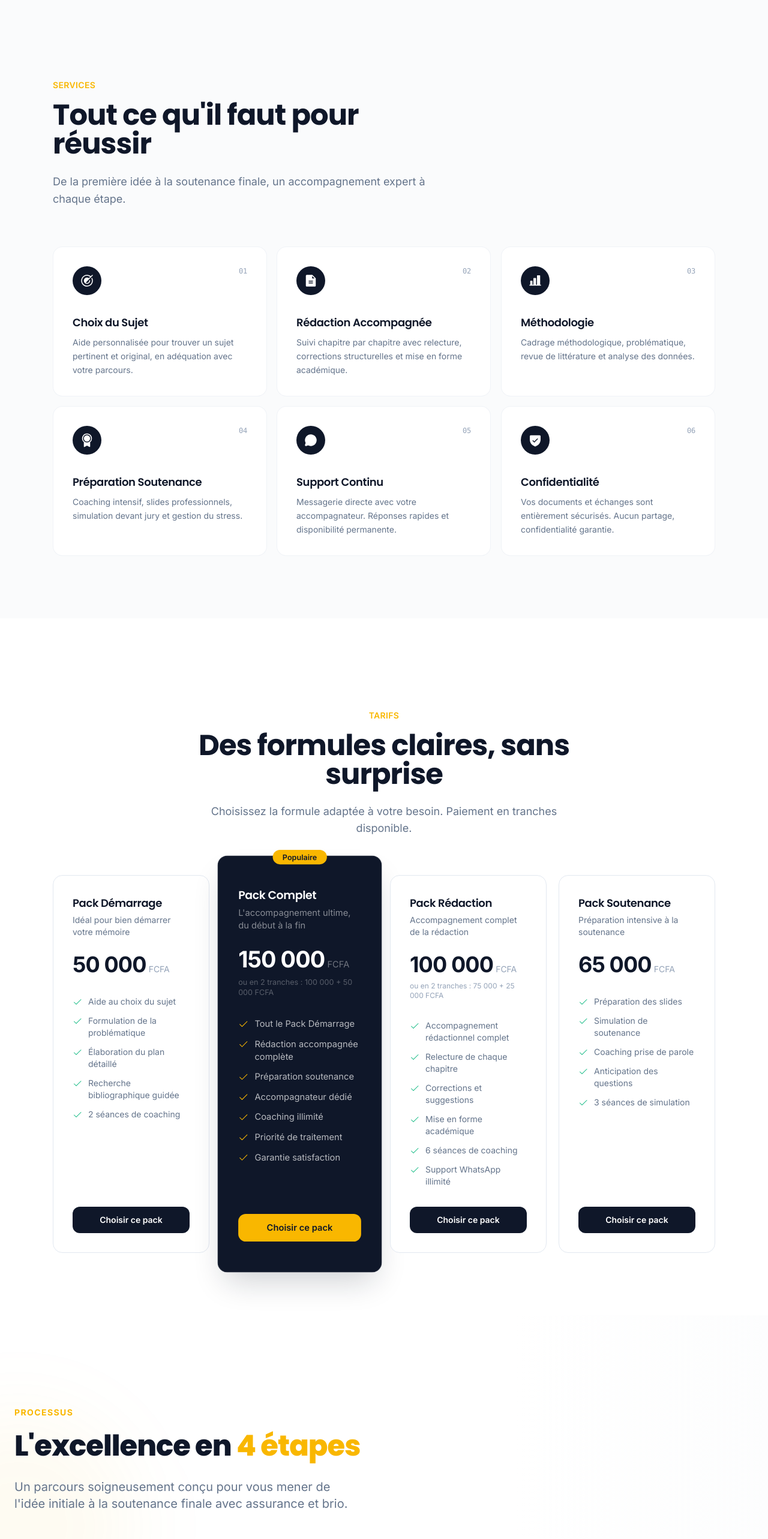
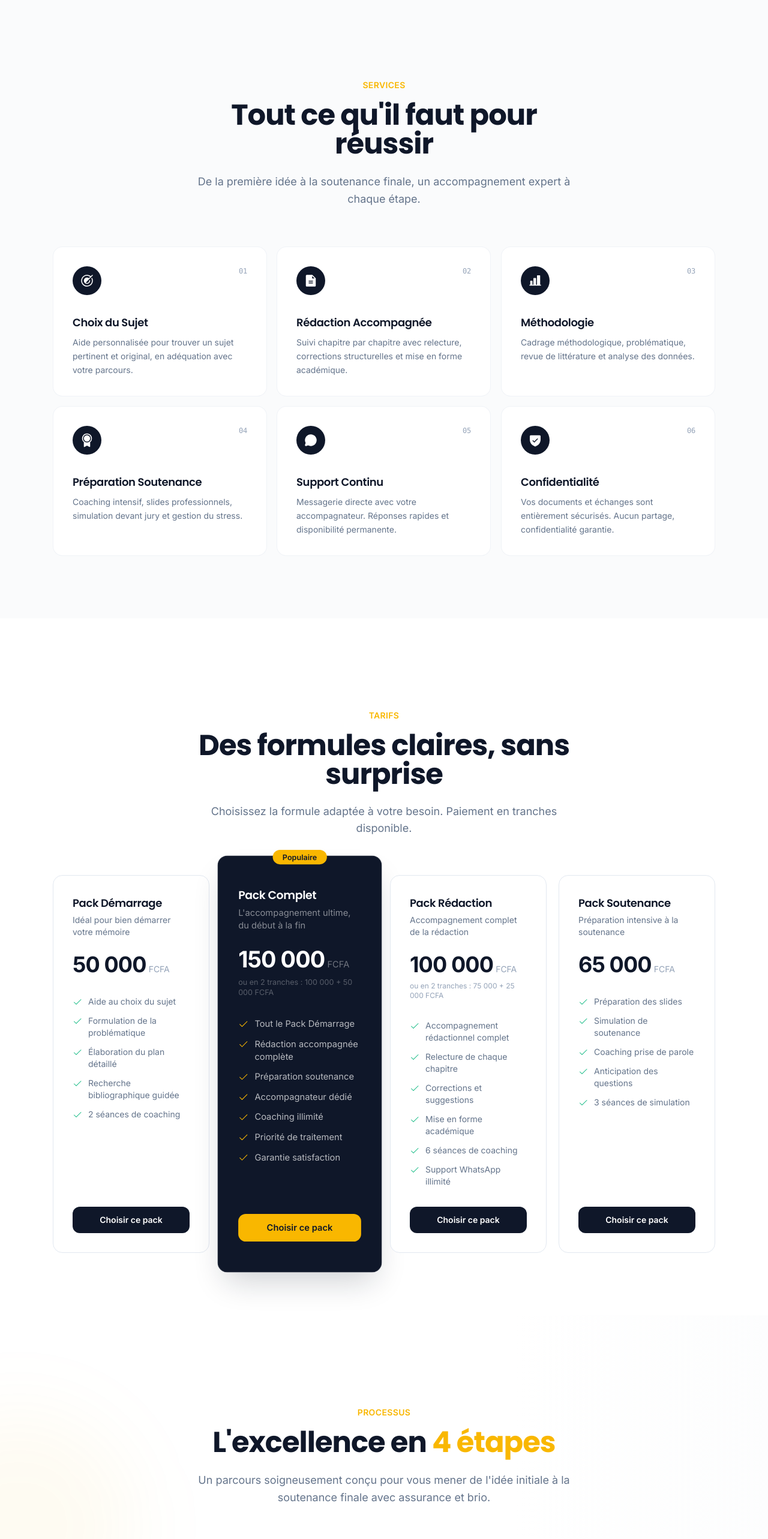
Before and after one commit to sohnhero/cle_du_memoire_Front, a Next.js app: page / in a window 1280 px wide. Shown: the part 820-3386 px from the top of the page at 60% size. Built offline with nearby package versions, Linux system fonts and the light colour scheme; no server answers.

Commit message:
feat:design enhancements V5

```diff
--- a/src/app/page.tsx
+++ b/src/app/page.tsx
@@ -206,8 +206,8 @@ function Hero() {
         >
           <img
             src="/hero-graduate.png"
-            alt="Étudiant diplômé sénégalais"
-            className="absolute bottom-0 right-[5%] h-[90%] w-auto object-contain object-bottom opacity-90 hover:opacity-100 transition-all duration-500"
+            alt="Étudiante diplômée"
+            className="absolute bottom-0 right-[20%] h-[90%] w-auto object-contain object-bottom opacity-90 hover:opacity-100 transition-all duration-500"
           />
         </div>
 
@@ -383,7 +383,7 @@ function Services() {
         <motion.div
           whileInView={{ opacity: 1, y: 0 }}
           viewport={{ once: true, amount: 0.1 }}
-          className="max-w-2xl mb-16 opacity-0 translate-y-4 lg:translate-y-6 transform-gpu backface-hidden will-change-[opacity,transform]"
+          className="max-w-2xl mx-auto text-center mb-16 opacity-0 translate-y-4 lg:translate-y-6 transform-gpu backface-hidden will-change-[opacity,transform]"
         >
           <p className="text-accent text-sm font-semibold tracking-wide uppercase mb-4">Services</p>
           <h2 className="text-3xl sm:text-4xl lg:text-5xl font-bold text-primary mb-6">
@@ -622,12 +622,12 @@ function HowItWorks() {
       <div className="absolute -left-40 top-40 w-96 h-96 bg-accent/5 rounded-full blur-3xl" />
 
       <div className="max-w-7xl mx-auto px-6 relative z-10">
-        <div className="mb-20 text-center lg:text-left flex flex-col lg:flex-row gap-8 lg:items-end lg:justify-between">
-          <div className="max-w-2xl">
+        <div className="mb-20 flex flex-col items-center justify-center gap-8 text-center">
+          <div className="max-w-2xl mx-auto">
             <motion.p
               whileInView={{ opacity: 1, y: 0 }}
               viewport={{ once: true, amount: 0.1 }}
-              className="text-accent text-sm font-bold tracking-widest uppercase mb-4 opacity-0 translate-y-4 lg:translate-y-6 transform-gpu backface-hidden will-change-[opacity,transform] block text-center lg:text-left"
+              className="text-accent text-sm font-semibold tracking-wide uppercase mb-4 opacity-0 translate-y-4 lg:translate-y-6 transform-gpu backface-hidden will-change-[opacity,transform]"
             >
               Processus
             </motion.p>
@@ -635,7 +635,7 @@ function HowItWorks() {
               whileInView={{ opacity: 1, y: 0 }}
               viewport={{ once: true, amount: 0.1 }}
               transition={{ delay: 0.1 }}
-              className="text-4xl sm:text-5xl lg:text-5xl font-extrabold text-primary mb-6 leading-tight opacity-0 translate-y-4 lg:translate-y-6 transform-gpu backface-hidden will-change-[opacity,transform]"
+              className="text-3xl sm:text-4xl lg:text-5xl font-bold text-primary mb-6 opacity-0 translate-y-4 lg:translate-y-6 transform-gpu backface-hidden will-change-[opacity,transform]"
             >
               L&apos;excellence en <span className="text-accent">4 étapes</span>
             </motion.h2>
@@ -643,7 +643,7 @@ function HowItWorks() {
               whileInView={{ opacity: 1, y: 0 }}
               viewport={{ once: true, amount: 0.1 }}
               transition={{ delay: 0.2 }}
-              className="text-text-secondary text-lg sm:text-xl lg:max-w-xl mx-auto lg:mx-0 opacity-0 translate-y-4 lg:translate-y-6 transform-gpu backface-hidden will-change-[opacity,transform]"
+              className="text-text-secondary text-lg leading-relaxed opacity-0 translate-y-4 lg:translate-y-6 transform-gpu backface-hidden will-change-[opacity,transform]"
             >
               Un parcours soigneusement conçu pour vous mener de l&apos;idée initiale à la soutenance finale avec assurance et brio.
             </motion.p>
```
Also changed, not shown: 1 other file (tests, documents, lock files or other folders).
